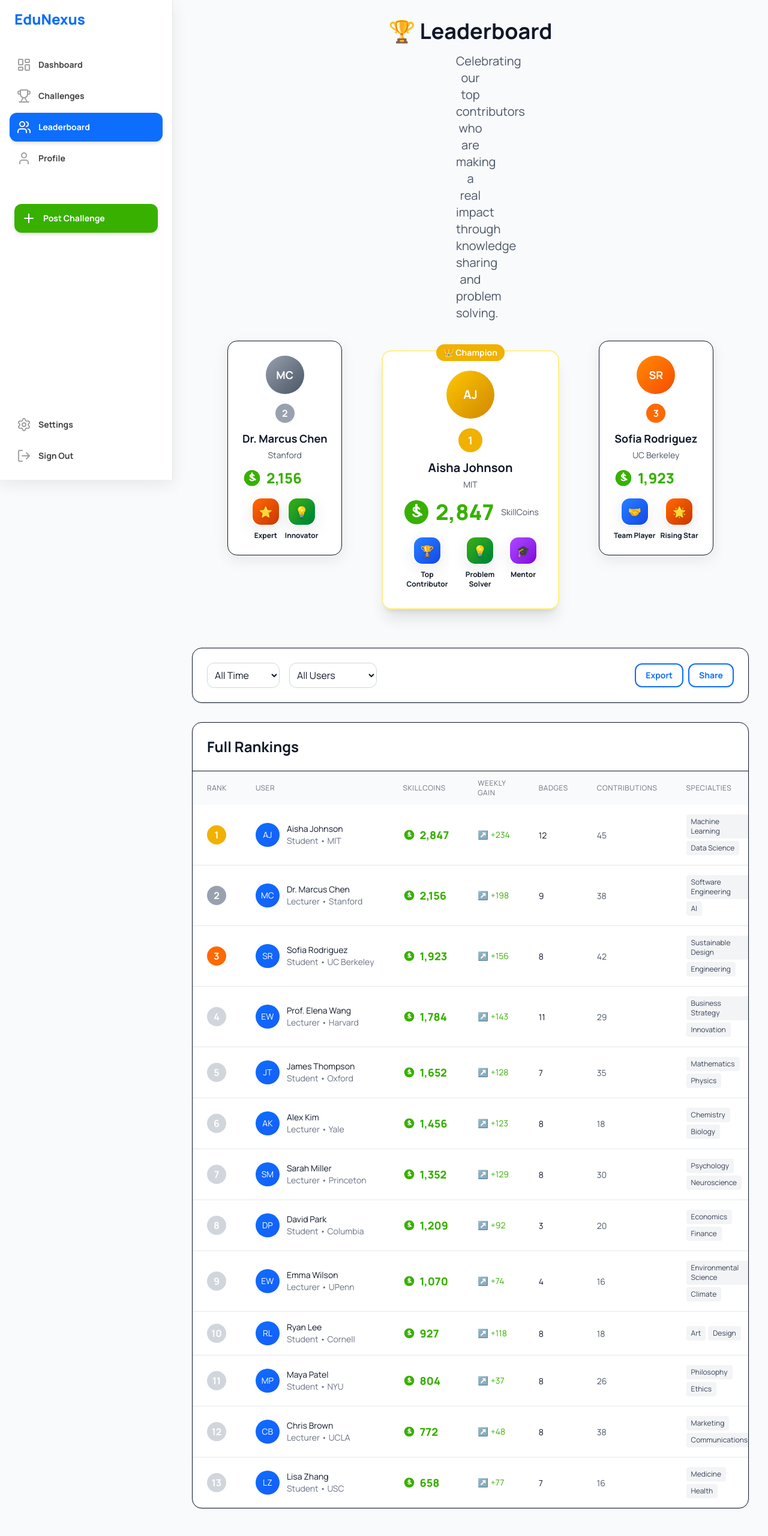
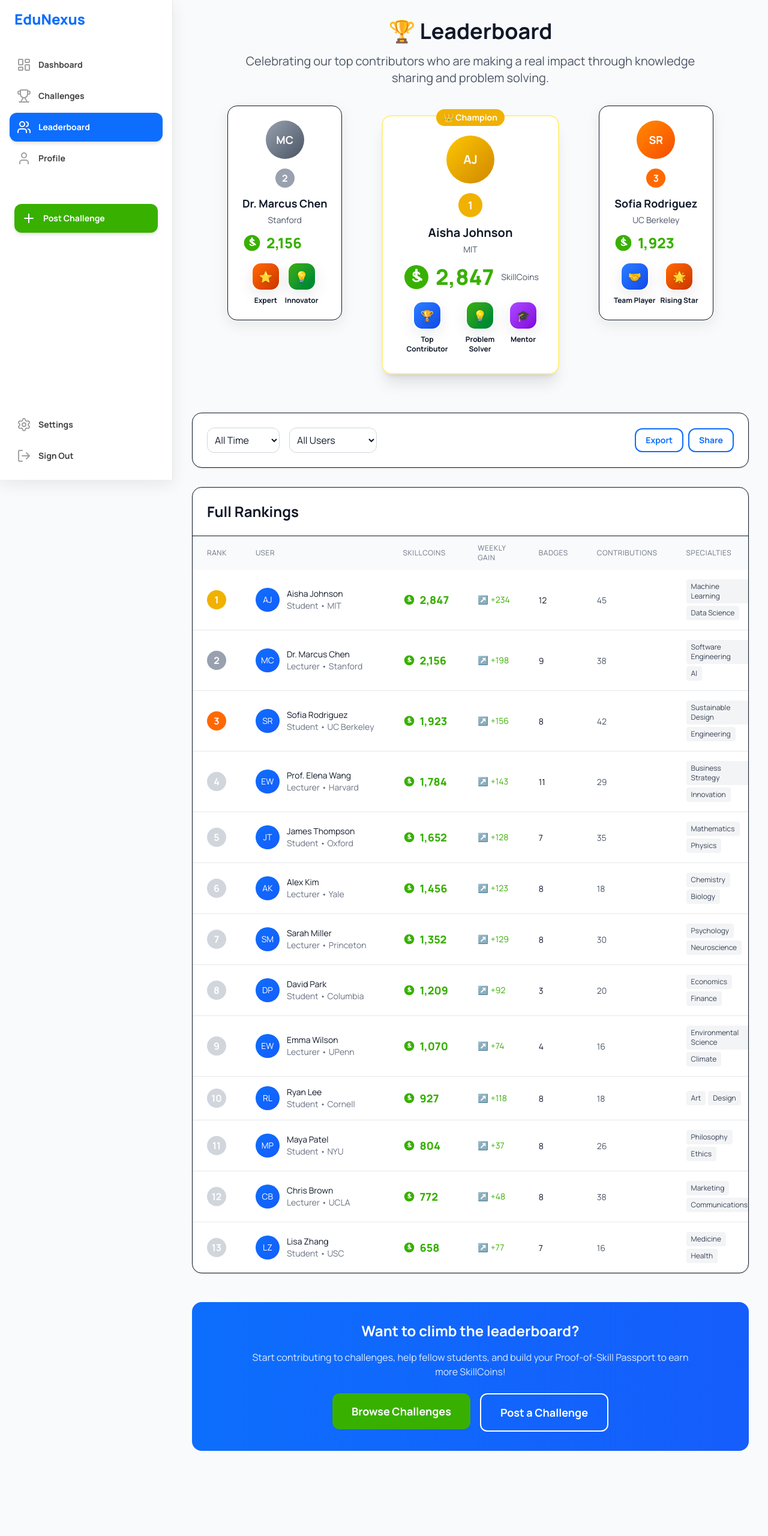
Before and after one commit to David3Emmanuel/Edu-Nexus, a Next.js app: page /leaderboard in a window 1280 px wide. Shown: the top 2561 px of the page at 60% size. After the commit the page ends 2451 px from the top, so only its background shows below. Built offline with nearby package versions, Linux system fonts and the light colour scheme.

Commit message:
Layout fixes

```diff
--- a/src/app/(main)/leaderboard/page.tsx
+++ b/src/app/(main)/leaderboard/page.tsx
@@ -155,7 +155,7 @@ export default function Leaderboard() {
           <h1 className='text-4xl font-bold text-text-dark mb-4'>
             🏆 Leaderboard
           </h1>
-          <p className='text-xl text-gray-600 max-w-2xl mx-auto'>
+          <p className='text-xl text-gray-600 max-w-break-md mx-auto'>
             Celebrating our top contributors who are making a real impact
             through knowledge sharing and problem solving.
           </p>
@@ -403,7 +403,7 @@ export default function Leaderboard() {
             <h3 className='text-2xl font-bold mb-4'>
               Want to climb the leaderboard?
             </h3>
-            <p className='text-blue-100 mb-6 max-w-2xl mx-auto'>
+            <p className='text-blue-100 mb-6 max-w-break-md mx-auto'>
               Start contributing to challenges, help fellow students, and build
               your Proof-of-Skill Passport to earn more SkillCoins!
             </p>
@@ -417,7 +417,7 @@ export default function Leaderboard() {
                 <Button
                   size='lg'
                   variant='outline'
-                  className='text-lg px-8 border-white text-white hover:bg-white hover:text-primary'
+                  className='text-lg px-8 border-white text-white'
                 >
                   Post a Challenge
                 </Button>
--- a/src/components/ui/Button.tsx
+++ b/src/components/ui/Button.tsx
@@ -34,7 +34,7 @@ export function Button({
   } else if (variant === 'secondary') {
     variantClasses = `bg-secondary text-white hover:bg-green-700`
   } else if (variant === 'outline') {
-    variantClasses = `border-2 border-primary text-primary bg-white hover:bg-primary hover:text-white`
+    variantClasses = `border-2 border-primary text-primary hover:bg-primary hover:text-white`
   }
 
   const disabledClasses = disabled
```
